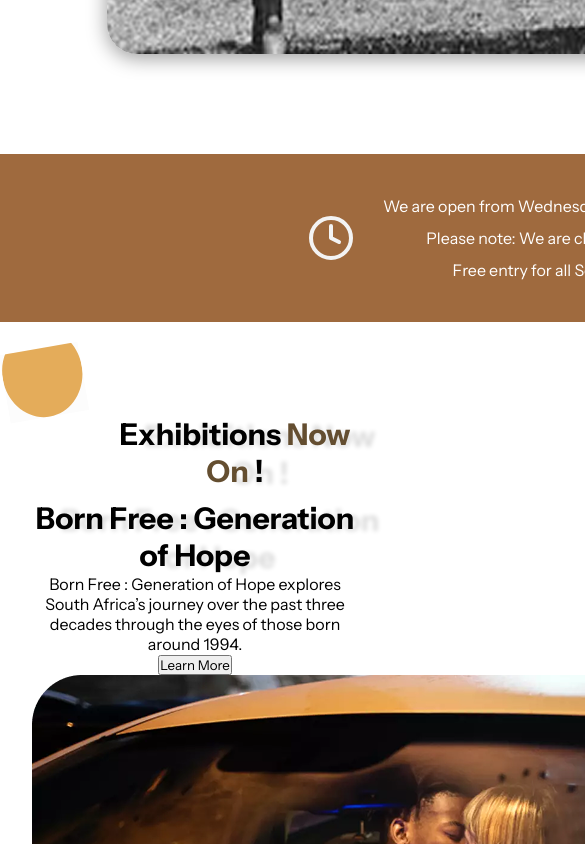
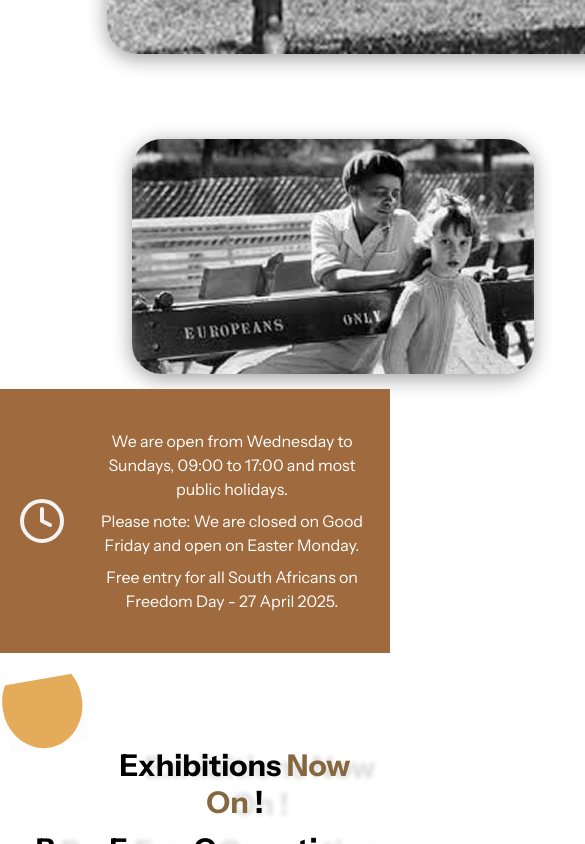
Before and after one commit to bontlenkoale1/apartheid-museum-clone, a React (Vite) app: page / in a window 390 px wide. Shown: the part 1680-2524 px from the top of the page, 585 px wide, since content can reach past the window. Built offline with nearby package versions, Linux system fonts and the light colour scheme; a web font is replaced by a local one.

Commit message:
Revert "added banner media queries"

```diff
--- a/src/components/Exhibitions.jsx
+++ b/src/components/Exhibitions.jsx
@@ -39,7 +39,7 @@ function Exhibitions() {
                         Born Free : Generation of Hope explores South Africa’s journey over the past three decades
                         through the eyes of those born around 1994.
                     </p>
-                    <button className="learn-more">Learn More</button>
+                    <button class="learn-more">Learn More</button>
                 </div>
             </div>
             <div></div>
@@ -89,7 +89,7 @@ function Exhibitions() {
                     <path
                         d="M114 192C176.96 192 228 149.019 228 96C228 42.9807 176.96 0 114 0C51.0395 0 0 42.9807 0 96C0 149.019 51.0395 192 114 192Z"
                         fill="#C09453"
-                        fillOpacity="0.78"
+                        fill-opacity="0.78"
                     />
                 </svg>
             </div>
@@ -100,7 +100,7 @@ function Exhibitions() {
                     <p>
                         Celebrating the 40th anniversary of the<strong>united Democratic Front </strong>{" "}
                     </p>
-                    <button className="learn-more">Learn More</button>
+                    <button class="learn-more">Learn More</button>
                 </div>
             </div>
             <div></div>
@@ -115,7 +115,7 @@ function Exhibitions() {
                     <path
                         d="M114 192C176.96 192 228 149.019 228 96C228 42.9807 176.96 0 114 0C51.0395 0 0 42.9807 0 96C0 149.019 51.0395 192 114 192Z"
                         fill="#C09453"
-                        fillOpacity="0.50"
+                        fill-opacity="0.50"
                     />
                 </svg>
             </div>
--- a/src/components/Hero.css
+++ b/src/components/Hero.css
@@ -96,104 +96,7 @@
   transition: all 0.3s ease-in-out;
 }
 
-
 /* Media Queries*/
-@media (max-width: 1280px) {
-  .hero-wrapper {
-    height: 90vh;
-    margin-top: -50px;
-  }
-
-  .hero-image {
-    width: 113vw;
-  }
-
-  .hero-search-container {
-    margin-top: -180px;
-  }
-
-  .hero-form {
-    display: flex;
-    flex-direction: column;
-    align-items: center;
-    margin-left: 100px;
-    margin-top: -150px;
-  }
-
-  .hero-input {
-    align-items: center;
-    font-size: 16px;
-  }
-
-  .search-icon {
-    width: 18px;
-    height: 18px;
-  }
-}
-@media (max-width: 1250px) {
-  .hero-wrapper {
-    height: 90vh;
-    margin-top: -50px;
-  }
-
-  .hero-image {
-    width: 112vw;
-  }
-
-  .hero-search-container {
-    margin-top: -180px;
-  }
-
-  .hero-form {
-    display: flex;
-    flex-direction: column;
-    align-items: center;
-    margin-left: 120px;
-    margin-top: -150px;
-  }
-
-  .hero-input {
-    align-items: center;
-    font-size: 16px;
-  }
-
-  .search-icon {
-    width: 18px;
-    height: 18px;
-  }
-}
-@media (max-width: 1233px) {
-  .hero-wrapper {
-    height: 90vh;
-    margin-top: -50px;
-  }
-
-  .hero-image {
-    width: 110vw;
-  }
-
-  .hero-search-container {
-    margin-top: -180px;
-  }
-
-  .hero-form {
-    display: flex;
-    flex-direction: column;
-    align-items: center;
-    margin-left: 120px;
-    margin-top: -150px;
-  }
-
-  .hero-input {
-    align-items: center;
-    font-size: 16px;
-  }
-
-  .search-icon {
-    width: 18px;
-    height: 18px;
-  }
-}
 @media (max-width: 1024px) {
   .container {
     max-width: 95vw;
@@ -470,9 +373,3 @@
     background-position: center top;
   }
 }
-@media (max-width: 320px) {
-  .hero-image {
-    width: 500vw;
-    background-position: center top;
-  }
-}
--- a/src/components/Navbar.css
+++ b/src/components/Navbar.css
@@ -189,7 +189,7 @@ a:hover::after {
   }
   .navbar {
     height: 55px;
-    width: 122vw;
+    width: 120vw;
   }
 
   .navbar-logo {
--- a/src/components/OpenDays.css
+++ b/src/components/OpenDays.css
@@ -69,92 +69,136 @@
   margin: 0 auto;
 }
 
-
 /* Responsive Styles */
 @media (max-width: 1536px) {
   .container {
     max-width: 1280px;
   }
-  .banner-image {
-    display: flex;
-    justify-content: right;
-
-    margin-right: -32vw;
-    margin-bottom: 15px;
-  }
-}
-@media (max-width: 1280px) {
-  .container {
-    max-width: 100%;
 }
 
-  .open-days-container {
-    width: 100vw;
-    margin-left: 0;
-    left: -34px;
+/*@media (max-width: 1280px) {
+    .container {
+        max-width: 1024px;
     }
-  .banner-image {
-    margin-right: -18vw;
+    .open-days-content-image {
+        margin-right: -30vw;
+    }
+    .open-days-content-text-wrapper {
+        left: 4%;
+        margin-left: -7vw;
+        margin-right: -50vw;
+        width: 109vw;
+    }
+    .open-days-content-text {
+        font-size: 18px;
+    }
+    .open-days-content-text-wrapper:hover {
+        background-color: #a04f04;
     }
 }
 @media (max-width: 1024px) {
     .container {
-    max-width: 100%;
+        max-width: 768px;
+    }
+    .open-days-wrapper {
+        display: flex;
+        flex-direction: column;
+    }
+    .open-days-content-image {
+        display: block;
+        justify-content: center;
+        align-items: center;
     }
     .open-days-image {
         width: 90%;
+        height: auto;
+        margin-top: 50px;
+        margin-left: -40px;
     }
-
-  .open-days-container {
-    width: 122vw !important;
-    left: -32px;
-    right: 0;
-    position: relative;
-    max-width: none !important;
+    .open-days-content-text-wrapper {
+        font-size: 20px;
+        text-align: center;
+        margin-left: -80px;
+    }
+    .open-days-content-text-wrapper:hover {
+        background-color: #a04f04;
+    }
+    .open-days-content-text {
+        font-size: 16px;
+        margin-left: -122px;
     }
 }
 @media (max-width: 768px) {
-  .open-days-image {
-    width: 100%;
+    .container {
+        max-width: 640px;
+    }
+    .open-days-wrapper {
+        margin-top: 3vh;
     }
     .open-days-image {
-    width: 95%;
+        width: 90%;
+        border-radius: 20px;
+        margin-top: 70px;
+        margin-bottom: 2px;
     }
-  .banner-image {
-    margin-right: -25vw;
+    .open-days-content-text-wrapper {
+        padding: 1.2rem;
     }
-  .open-days-container {
-    width: 148vw !important;
-    left: -32px;
-    right: 0;
-    position: relative;
-    max-width: none !important;
+    .open-days-content-text-wrapper:hover {
+        background-color: #a04f04;
+    }
+    .open-days-content-text {
+        font-size: 15px;
+    }
+    .clock-icon {
+        margin-right: 150px;
     }
 }
 @media (max-width: 640px) {
     .container {
-    max-width: 100%;
+        max-width: 475px;
+        /*padding: 0 15px;*/
+/*  }
+
+    .open-days-wrapper {
+        margin-top: 4vh;
+        flex-direction: column;
     }
+
+    .open-days-content-image {
+        margin-right: 20px;
+        justify-content: center;
+    }
+
     .open-days-image {
-    display: none;
+        width: 145%;
+        margin: 20px 0 0 0;
+        border-radius: 20px;
     }
-  .open-days-container {
-    width: 199vw !important;
-    left: -32px;
-    right: 0;
-    position: relative;
-    max-width: none !important;
+    .open-days-content-text-wrapper {
+        left: -10%;
+        margin-left: -7vw;
+        margin-right: -50vw;
+        width: 170vw;
+    }
+
+    .open-days-content-text {
+        font-size: 14px;
+        margin-left: 0;
+        padding: 0 30px;
+    }
+
+    .clock-icon {
+        margin-right: -21px;
+        width: 115px;
+        transform: scale(0.85);
     }
 }
-@media (max-width: 475px) {
-  .open-days-container {
-    width: 333vw !important;
-    left: -32px;
-    right: 0;
-    position: relative;
-    max-width: none !important;
+
+/* Hover effects for touch devices */
+/*@media (hover: none) {
+    .open-days-image:hover {
+        transform: none;
+        filter: none;
     }
-  .banner-image {
-    margin-right: -30vw;
-  }
-}
+}*/
--- a/src/components/OpenDays.jsx
+++ b/src/components/OpenDays.jsx
@@ -14,20 +14,20 @@ const OpenDays = () => {
           />
         </div>
       </div>
-     <div className="open-days-container">
-  <div className="open-days-wrapper">
-    <div className="clock-icon-container">
-      <svg className="clock-icon" width="44" height="44" viewBox="0 0 44 44" fill="none" xmlns="http://www.w3.org/2000/svg">
+     <div class="open-days-container">
+  <div class="open-days-wrapper">
+    <div class="clock-icon-container">
+      <svg class="clock-icon" width="44" height="44" viewBox="0 0 44 44" fill="none" xmlns="http://www.w3.org/2000/svg">
         <path
           d="M22 10V22L30 26M42 22C42 33.0457 33.0457 42 22 42C10.9543 42 2 33.0457 2 22C2 10.9543 10.9543 2 22 2C33.0457 2 42 10.9543 42 22Z"
           stroke="#F3F3F3"
-          strokeWidth="4"
-          strokeLinecap="round"
-          strokeLinejoin="round"
+          stroke-width="4"
+          stroke-linecap="round"
+          stroke-linejoin="round"
         />
       </svg>
     </div>
-    <div className="open-days-text">
+    <div class="open-days-text">
       <p>We are open from Wednesday to Sundays, 09:00 to 17:00 and most public holidays.</p>
       <p>Please note: We are closed on Good Friday and open on Easter Monday.</p>
       <p>Free entry for all South Africans on Freedom Day - 27 April 2025.</p>
```
Lines whose indentation alone changed are shown as unchanged.
